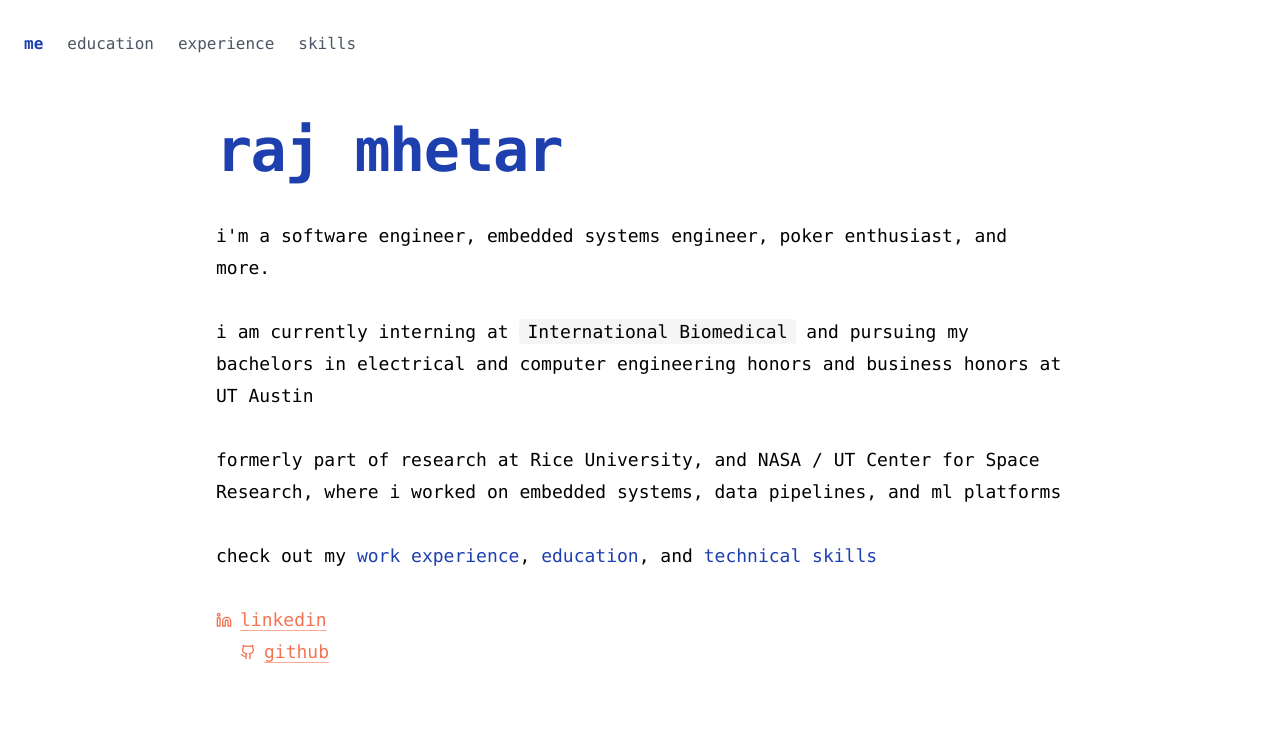
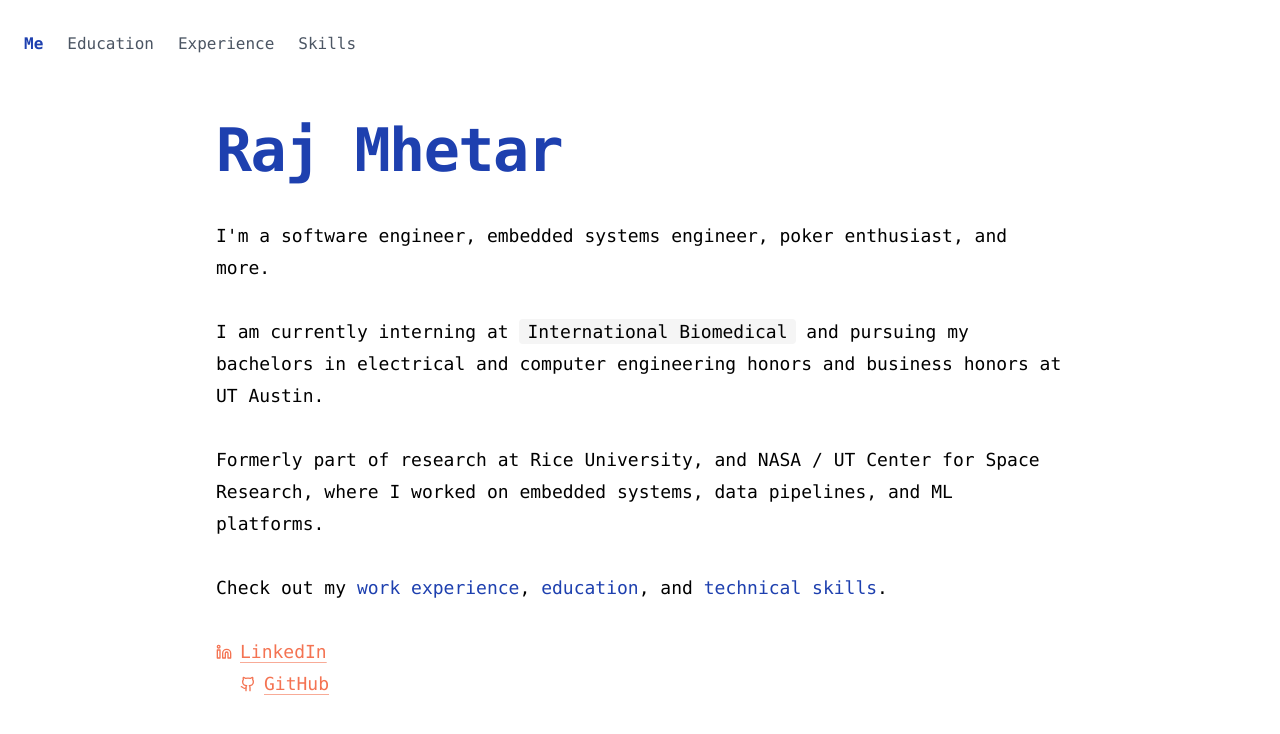
Before and after one commit to rajmhetar/rajmhetar.github.io, a Next.js app: page / in a window 1280 px wide. Shown: the top 734 px of the page. Built offline with nearby package versions, Linux system fonts and the light colour scheme.

Commit message:
Fix capitalization throughout website for professional appearance

```diff
--- a/app/layout.tsx
+++ b/app/layout.tsx
@@ -5,7 +5,7 @@ import "./globals.css"
 const inter = Inter({ subsets: ["latin"] })
 
 export const metadata: Metadata = {
-  title: "Raj Mhetar - Portfolio",
+  title: "Raj Mhetar",
   description: "Personal portfolio of Raj Mhetar - ECE & Business Honors Student at UT Austin",
   metadataBase: new URL("https://rajmhetar.github.io"),
 }
--- a/app/page.tsx
+++ b/app/page.tsx
@@ -12,39 +12,38 @@ export default function Home() {
         return (
           <div className="mt-10 space-y-8 leading-8 text-lg">
             <p>
-              i&apos;m a software engineer, embedded systems engineer, poker enthusiast, and more.
+              I&apos;m a software engineer, embedded systems engineer, poker enthusiast, and more.
             </p>
 
             <p>
-                             i am currently interning at <span className="bg-muted px-2 py-0.5 rounded-sm">International Biomedical</span> and pursuing my bachelors in electrical and computer engineering honors and business honors at UT Austin
+              I am currently interning at <span className="bg-muted px-2 py-0.5 rounded-sm">International Biomedical</span> and pursuing my bachelors in electrical and computer engineering honors and business honors at UT Austin.
             </p>
 
             <p>
-                             formerly part of research at Rice University, and NASA / UT Center for Space Research, where i worked on embedded systems, data pipelines, and ml platforms
+              Formerly part of research at Rice University, and NASA / UT Center for Space Research, where I worked on embedded systems, data pipelines, and ML platforms.
             </p>
 
             <p>
-               check out my <button onClick={() => setActiveTab("experience")} className="text-blue-800 hover:underline cursor-pointer">work experience</button>, <button onClick={() => setActiveTab("education")} className="text-blue-800 hover:underline cursor-pointer">education</button>, and <button onClick={() => setActiveTab("skills")} className="text-blue-800 hover:underline cursor-pointer">technical skills</button>
+              Check out my <button onClick={() => setActiveTab("experience")} className="text-blue-800 hover:underline cursor-pointer">work experience</button>, <button onClick={() => setActiveTab("education")} className="text-blue-800 hover:underline cursor-pointer">education</button>, and <button onClick={() => setActiveTab("skills")} className="text-blue-800 hover:underline cursor-pointer">technical skills</button>.
             </p>
 
             <p className="space-x-6">
               <Link href="https://linkedin.com/in/rajmhetar" className="flex items-center gap-2">
                 <Linkedin className="h-4 w-4" />
-                <span>linkedin</span>
+                <span>LinkedIn</span>
               </Link>
               <Link href="https://github.com/rajmhetar" className="flex items-center gap-2">
                 <Github className="h-4 w-4" />
-                <span>github</span>
+                <span>GitHub</span>
               </Link>
             </p>
           </div>
         )
 
-
       case "education":
         return (
           <div className="mt-10 space-y-8 leading-8 text-lg">
-                             <h2 className="text-2xl font-bold mb-6 text-blue-800">education</h2>
+            <h2 className="text-2xl font-bold mb-6 text-blue-800">Education</h2>
             <div className="space-y-6">
               <div className="flex items-start gap-4">
                 <div className="w-24 h-24 rounded-lg overflow-hidden flex-shrink-0">
@@ -57,12 +56,12 @@ export default function Home() {
                 <div className="flex-1 space-y-2">
                   <div className="flex justify-between flex-wrap gap-2">
                     <span className="font-semibold">The University of Texas at Austin</span>
-                      <span>expected gradudation: may 2027</span>
+                    <span>Expected Graduation: May 2027</span>
                   </div>
                   <div>B.S. Electrical and Computer Engineering Honors</div>
                   <div>B.B.A. Canfield Business Honors</div>
                   <div className="text-sm text-muted-foreground">
-                                             activities: Texas Guadaloop (embedded systems), ECBA, HBA
+                    Activities: Texas Guadaloop (embedded systems), ECBA, HBA
                   </div>
                 </div>
               </div>
@@ -78,9 +77,9 @@ export default function Home() {
                 <div className="flex-1 space-y-2">
                   <div className="flex justify-between flex-wrap gap-2">
                     <span className="font-semibold">Academy of Science and Technology</span>
-                      <span>august 2020 – may 2024</span>
+                    <span>August 2020 – May 2024</span>
                   </div>
-                                         <div className="text-sm text-muted-foreground">activities and societies: Science Fair, DECA</div>
+                  <div className="text-sm text-muted-foreground">Activities and societies: Science Fair, DECA</div>
                   <ul className="list-disc ml-5 space-y-1">
                     <li>The Academy of Science and Technology is a four-year magnet program housed within The Woodlands College Park High School.</li>
                     <li>Graduating Rank: 8/782</li>
@@ -93,7 +92,7 @@ export default function Home() {
       case "experience":
         return (
           <div className="mt-10 space-y-8 leading-8 text-lg">
-                             <h2 className="text-2xl font-bold mb-6 text-blue-800">experience</h2>
+            <h2 className="text-2xl font-bold mb-6 text-blue-800">Experience</h2>
             <div className="space-y-8">
               <div>
                 <div className="flex items-start gap-4">
@@ -108,17 +107,17 @@ export default function Home() {
                     <div className="flex justify-between flex-wrap gap-2">
                       <span className="font-semibold">International Biomedical</span>
                       <div className="text-right">
-                            <div>may 2025 – aug 2025</div>
+                        <div>May 2025 – Aug 2025</div>
                       </div>
                     </div>
                     <div className="flex justify-between items-center">
-                          <div className="italic text-muted-foreground">software engineer intern</div>
-                          <div className="italic text-muted-foreground">austin, tx</div>
+                      <div className="italic text-muted-foreground">Software Engineer Intern</div>
+                      <div className="italic text-muted-foreground">Austin, TX</div>
                     </div>
                     <ul className="list-disc ml-5 mt-1 space-y-1">
                       <li>Implemented MISRA-C compliant software library functions for infant life support monitoring systems, developing modular incubator control components.</li>
                       <li>Developed Unity-based hardware testing framework for transport incubator codebase, and validated 150+ critical functions for 70% code coverage on production hardware.</li>
-                          <li>Automated technical documentation generation using Python scripts, creating guides to streamline deployment and maintenance of CLI documentation</li>
+                      <li>Automated technical documentation generation using Python scripts, creating guides to streamline deployment and maintenance of CLI documentation.</li>
                     </ul>
                   </div>
                 </div>
@@ -137,12 +136,12 @@ export default function Home() {
                     <div className="flex justify-between flex-wrap gap-2">
                       <span className="font-semibold">Texas Guadaloop</span>
                       <div className="text-right">
-                            <div>aug 2024 – present</div>
+                        <div>Aug 2024 – Present</div>
                       </div>
                     </div>
                     <div className="flex justify-between items-center">
-                          <div className="italic text-muted-foreground">embedded systems engineer</div>
-                          <div className="italic text-muted-foreground">austin, tx</div>
+                      <div className="italic text-muted-foreground">Embedded Systems Engineer</div>
+                      <div className="italic text-muted-foreground">Austin, TX</div>
                     </div>
                     <ul className="list-disc ml-5 mt-1 space-y-1">
                       <li>Architected CAN bus network connecting 6+ distributed STM32 microcontrollers across hyperloop pod subsystems, enabling real-time data exchange between propulsion, braking, and sensor modules.</li>
@@ -165,12 +164,12 @@ export default function Home() {
                     <div className="flex justify-between flex-wrap gap-2">
                       <span className="font-semibold">Rice University</span>
                       <div className="text-right">
-                            <div>may 2024 – aug 2024</div>
+                        <div>May 2024 – Aug 2024</div>
                       </div>
                     </div>
                     <div className="flex justify-between items-center">
-                          <div className="italic text-muted-foreground">software engineer intern</div>
-                          <div className="italic text-muted-foreground">houston, tx</div>
+                      <div className="italic text-muted-foreground">Software Engineer Intern</div>
+                      <div className="italic text-muted-foreground">Houston, TX</div>
                     </div>
                     <ul className="list-disc ml-5 mt-1 space-y-1">
                       <li>Developed automated data acquisition system using ESP32 microcontrollers for novel produce coating experiments, enabling the researchers to automatically monitor chamber conditions with 95% accuracy.</li>
@@ -193,12 +192,12 @@ export default function Home() {
                     <div className="flex justify-between flex-wrap gap-2">
                       <span className="font-semibold">NASA / UT Center for Space Research</span>
                       <div className="text-right">
-                            <div>may 2023 – aug 2023</div>
+                        <div>May 2023 – Aug 2023</div>
                       </div>
                     </div>
                     <div className="flex justify-between items-center">
-                          <div className="italic text-muted-foreground">software engineer intern</div>
-                          <div className="italic text-muted-foreground">austin, tx</div>
+                      <div className="italic text-muted-foreground">Software Engineer Intern</div>
+                      <div className="italic text-muted-foreground">Austin, TX</div>
                     </div>
                     <ul className="list-disc ml-5 mt-1 space-y-1">
                       <li>Engineered data processing pipeline to automatically generate radar images from InSAR satellite data in Python.</li>
@@ -213,7 +212,7 @@ export default function Home() {
       case "skills":
         return (
           <div className="mt-10 space-y-8 leading-8 text-lg">
-                           <h2 className="text-2xl font-bold mb-6 text-blue-800">technical skills</h2>
+            <h2 className="text-2xl font-bold mb-6 text-blue-800">Technical Skills</h2>
             <div className="grid grid-cols-2 sm:grid-cols-3 md:grid-cols-4 gap-6">
               {[
                 { label: "C", src: "/images/skills/c.png" },
@@ -263,7 +262,7 @@ export default function Home() {
                   : "text-gray-600 hover:text-blue-800"
               } transition-colors`}
             >
-                {tab}
+              {tab === "me" ? "Me" : tab.charAt(0).toUpperCase() + tab.slice(1)}
             </button>
           ))}
         </nav>
@@ -271,7 +270,7 @@ export default function Home() {
 
       {/* body */}
       <section id="me" className="container mx-auto px-6 pt-16 pb-24 max-w-4xl">
-         <h1 className="text-5xl sm:text-6xl font-extrabold tracking-tight text-blue-800 lowercase">raj mhetar</h1>
+        <h1 className="text-5xl sm:text-6xl font-extrabold tracking-tight text-blue-800">Raj Mhetar</h1>
         {renderTabContent()}
       </section>
     </main>
```
Lines whose indentation alone changed are shown as unchanged.
